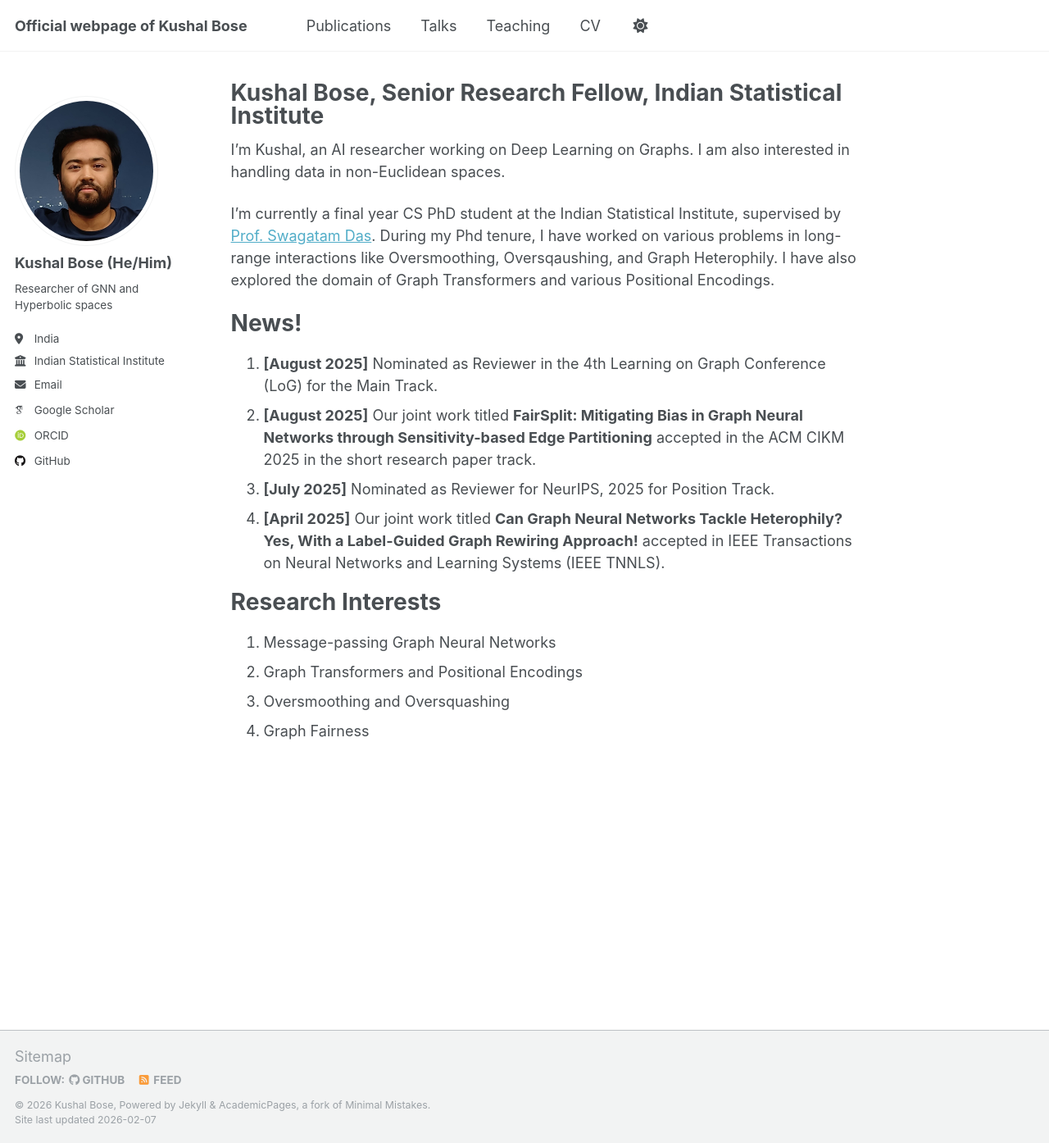
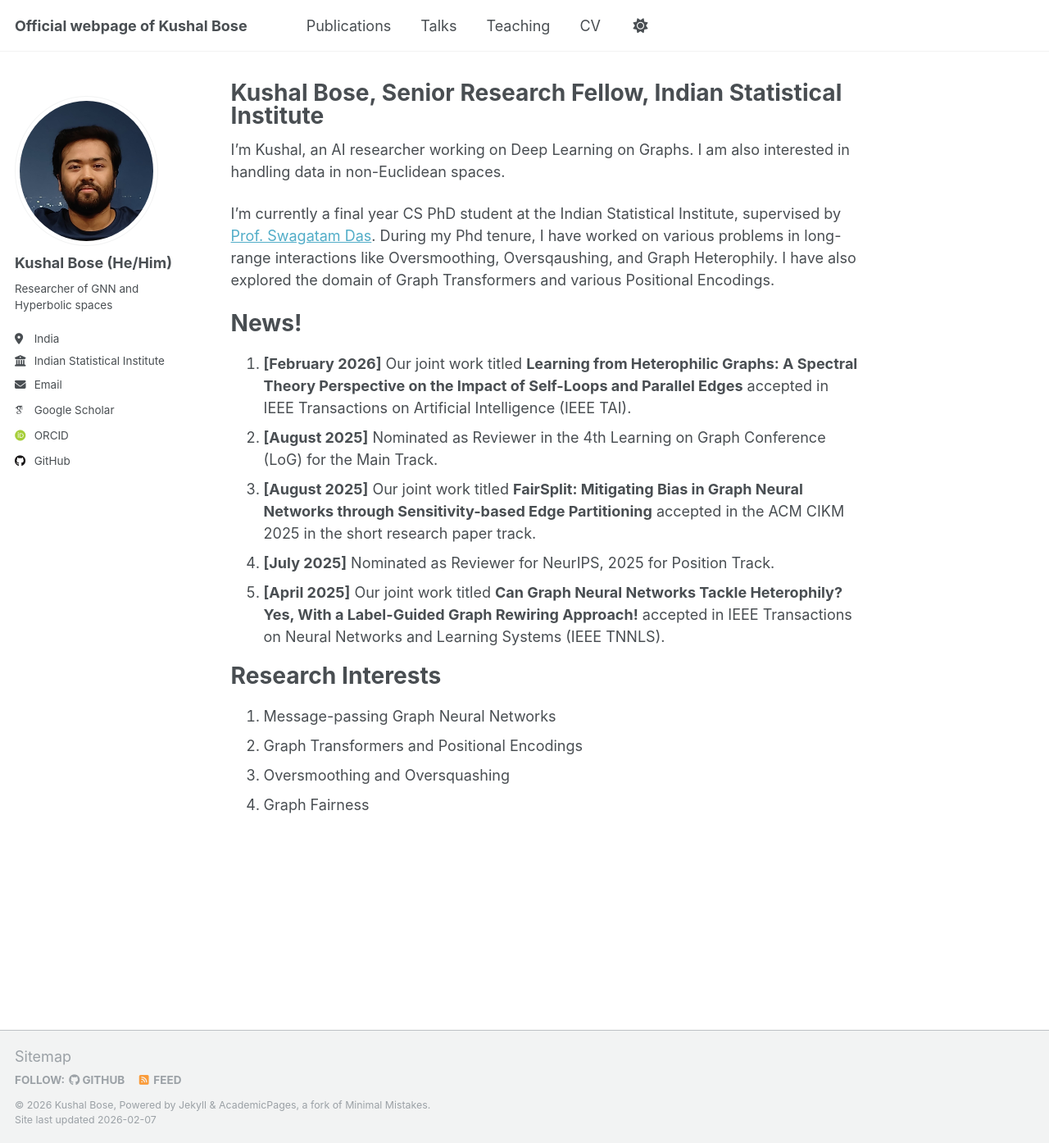
Before and after one commit to kushalbose92/kushalbose92.github.io, a Jekyll site: the page built from _pages/about.md, in a window 1280 px wide and 1394 px high. Shown: the whole window at 82% size. Built offline with Jekyll 4.4.1, drawn with Linux system fonts in a browser that asks for light colours; some web fonts are replaced; a script that is not in the unit is left out.

Commit message:
Update about.md

```diff
--- a/_pages/about.md
+++ b/_pages/about.md
@@ -13,6 +13,7 @@ I’m currently a final year CS PhD student at the Indian Statistical Institute,
 
 News!
 ======
+1. **[February 2026]** Our joint work titled **Learning from Heterophilic Graphs: A Spectral Theory Perspective on the Impact of Self-Loops and Parallel Edges** accepted in IEEE Transactions on Artificial Intelligence (IEEE TAI).
 1. **[August 2025]** Nominated as Reviewer in the 4th Learning on Graph Conference (LoG) for the Main Track.
 1. **[August 2025]** Our joint work titled **FairSplit: Mitigating Bias in Graph Neural Networks through Sensitivity-based Edge Partitioning** accepted in the ACM CIKM 2025 in the short research paper track.
 1. **[July 2025]** Nominated as Reviewer for NeurIPS, 2025 for Position Track.
```
